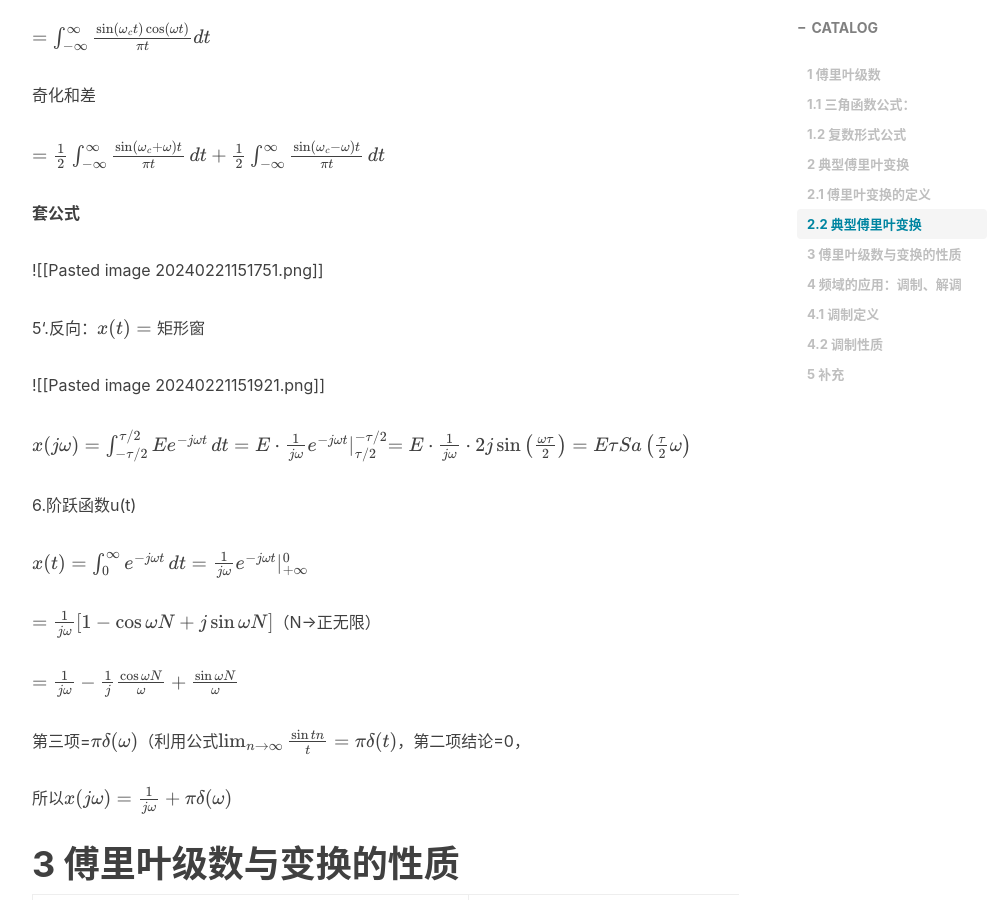
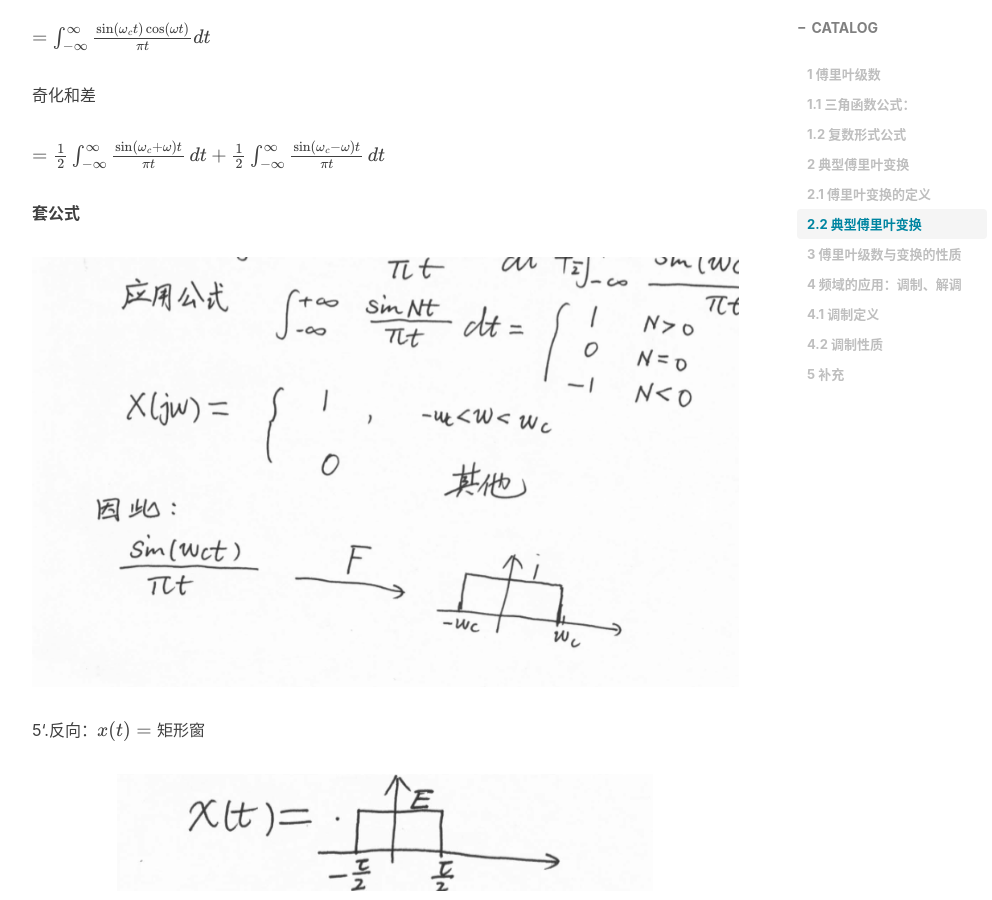
Before and after one commit to Kkintoki/Kkintoki.github.io, a Jekyll site: the page built from _posts/2024-02-20-四_傅里叶变换.md, in a window 1280 px wide and 900 px high, scrolled down 5212 px. Shown: the whole window, without its empty margins (233-1225 px from the left). Built offline with Jekyll 4.4.1, drawn with Linux system fonts in a browser that asks for light colours; nearby versions of some CDN libraries; formulas are drawn with MathJax 3; comment, search, counter and statistics services are not loaded; some of the changed text lies outside the part shown.

Commit message:
Update 2024-02-20-四_傅里叶变换.md

```diff
--- a/_posts/2024-02-20-四_傅里叶变换.md
+++ b/_posts/2024-02-20-四_傅里叶变换.md
@@ -152,11 +152,11 @@
 
 **套公式**
 
-![[Pasted image 20240221151751.png]]
+![](/img/套公式.png)
 
 5‘.反向：$x(t)=矩形窗$
 
-![[Pasted image 20240221151921.png]]
+![](/img/矩形窗.png)
 
 $x(j\omega)=\int_{-\tau/2}^{\tau/2}Ee^{-j\omega t}\,dt=E\cdot \frac{1}{j\omega}e^{-j\omega t}\lvert_{\tau/2}^{-\tau/2}=E\cdot\frac{1}{j\omega}\cdot2j\sin\left( \frac{\omega \tau}{2} \right)=E\tau Sa\left( \frac{\tau}{2}\omega \right)$
 
@@ -206,11 +206,11 @@
 
 3.线性：
 
-![[Pasted image 20240221195209.png]]
+![](/img/线性变换.png)
 
 7.微分（图为FT但FS同理，把$e^{jkmoe_{0}t}变成de^{jk\omega_{0}t}/dt$）
 
-![[Pasted image 20240221220131.png]]
+![](/img/微分.png)
 
 11.圆卷积（待补充）
 
```
